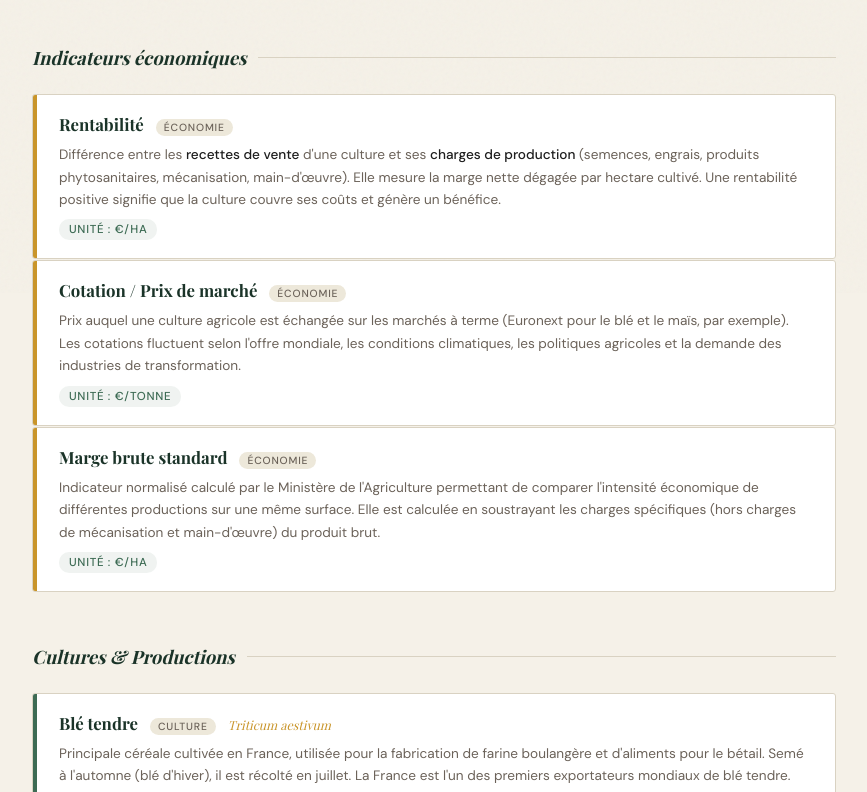
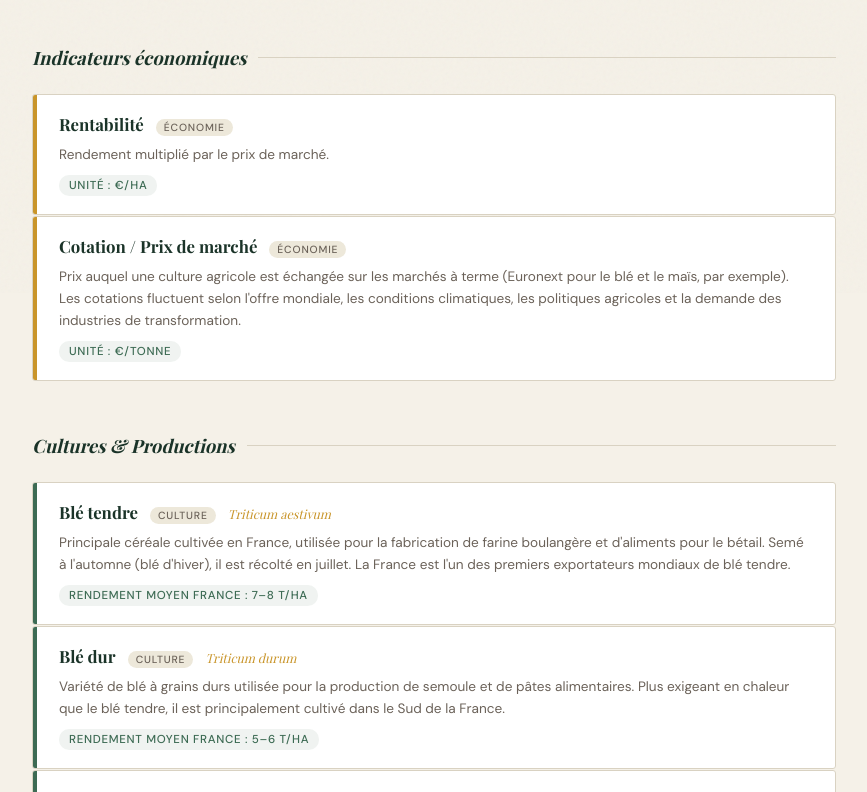
Before and after one commit to DimitriNovareze/dataViz_project, a plain HTML site: page glossaire.html in a window 1280 px wide. Shown: the part 507-1299 px from the top of the page, without its empty margins (206-1073 px from the left). Drawn offline with nearby package versions, Linux system fonts and the light colour scheme; a web font is replaced by a local one.

Commit message:
correction glossaire

```diff
--- a/glossaire.html
+++ b/glossaire.html
@@ -50,7 +50,7 @@
                         <span class="term-name">Rentabilité</span>
                         <span class="term-tag">Économie</span>
                     </div>
-                    <p class="term-def">Différence entre les <strong>recettes de vente</strong> d'une culture et ses <strong>charges de production</strong> (semences, engrais, produits phytosanitaires, mécanisation, main-d'œuvre). Elle mesure la marge nette dégagée par hectare cultivé. Une rentabilité positive signifie que la culture couvre ses coûts et génère un bénéfice.</p>
+                    <p class="term-def">Rendement multiplié par le prix de marché. </p>
                     <span class="term-unit">Unité : €/ha</span>
                 </div>
             </div>
@@ -67,17 +67,6 @@
                 </div>
             </div>
 
-            <div class="term-card cat-economie" data-cat="economie" data-term="marge brute charges">
-                <div class="term-accent"></div>
-                <div class="term-body">
-                    <div class="term-header">
-                        <span class="term-name">Marge brute standard</span>
-                        <span class="term-tag">Économie</span>
-                    </div>
-                    <p class="term-def">Indicateur normalisé calculé par le Ministère de l'Agriculture permettant de comparer l'intensité économique de différentes productions sur une même surface. Elle est calculée en soustrayant les charges spécifiques (hors charges de mécanisation et main-d'œuvre) du produit brut.</p>
-                    <span class="term-unit">Unité : €/ha</span>
-                </div>
-            </div>
         </div>
 
         <!-- CULTURES -->
```
